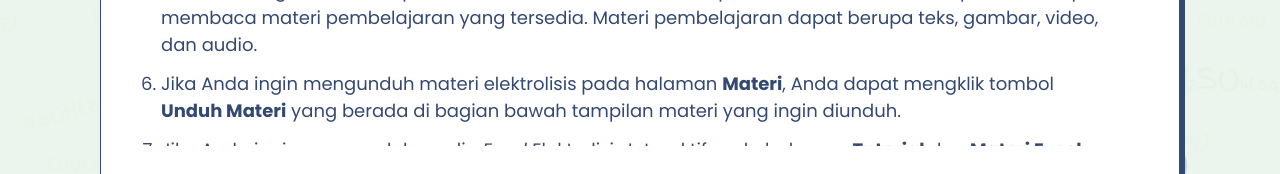
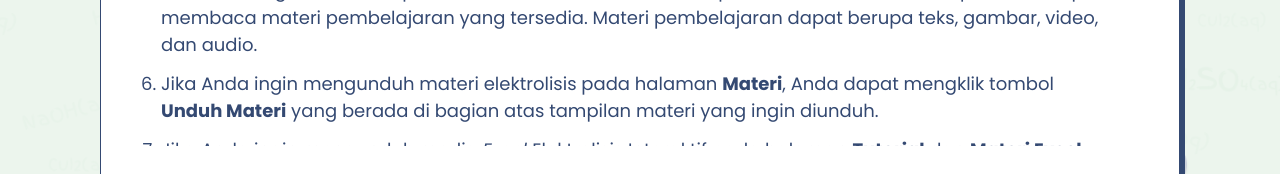
Before and after one commit to dimas3007/elektrolisis, a React (Vite) app: page / in a window 1280 px wide. Shown: the part 503-677 px from the top of the page. Built offline with nearby package versions, Linux system fonts and the light colour scheme.

Commit message:
Update App.jsx

```diff
--- a/src/App.jsx
+++ b/src/App.jsx
@@ -111,7 +111,7 @@ function App() {
             <li>
               Jika Anda ingin mengunduh materi elektrolisis pada halaman{" "}
               <b>Materi</b>, Anda dapat mengklik tombol <b>Unduh Materi</b> yang
-              berada di bagian bawah tampilan materi yang ingin diunduh.
+              berada di bagian atas tampilan materi yang ingin diunduh.
             </li>
             <li>
               Jika Anda ingin mengunduh media <i> Excel </i> Elektrolisis
```
